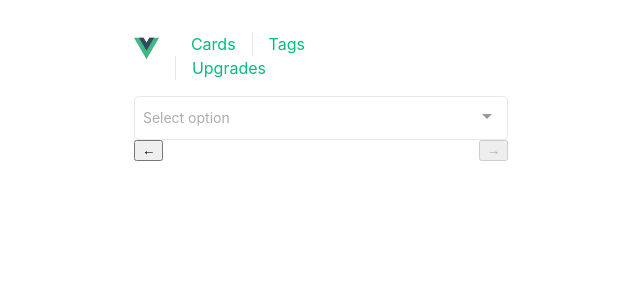
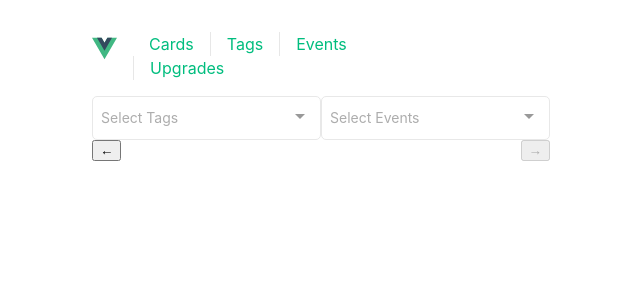
Before and after one commit to BSD-Discordbot/website, a Vue app: page /card/1 in a window 1280 px wide. Shown: the top 300 px of the page, without its empty margins (319-959 px from the left). Built offline with nearby package versions, Linux system fonts and the light colour scheme; no server answers.

Commit message:
add basic event handling

```diff
--- a/src/App.vue
+++ b/src/App.vue
@@ -7,6 +7,7 @@ const store = useCardStore()
 store.fetchCards()
 store.fetchTags()
 store.fetchUpgrades()
+store.fetchEvents()
 
 </script>
 
@@ -18,6 +19,7 @@ store.fetchUpgrades()
       <nav>
         <RouterLink to="/cards">Cards</RouterLink>
         <RouterLink to="/tags">Tags</RouterLink>
+        <RouterLink to="/events">Events</RouterLink>
         <RouterLink to="/upgrades">Upgrades</RouterLink>
       </nav>
     </div>
--- a/src/components/CardMultiselect.vue
+++ b/src/components/CardMultiselect.vue
@@ -37,6 +37,7 @@ const value = computed({
     v-model="value"
     :disabled="disabled"
     :options="Object.keys(store.cards).map((e) => Number(e))"
+    placeholder="Select Card"
   >
     <template #singleLabel="labelProps">
       <img class="option__image" :src="store.getImageURL(labelProps.option)" />
--- /dev/null
+++ b/src/components/EventMultiselect.vue
@@ -0,0 +1,46 @@
+<script setup lang="ts">
+import { useCardStore } from '@/stores/cards'
+import { computed } from 'vue'
+
+import Multiselect from 'vue-multiselect'
+const store = useCardStore()
+
+const emit = defineEmits<{
+  (event: 'update:modelValue', value: number[] | undefined): void
+}>()
+
+const props = defineProps({
+  modelValue: {
+    type: Array<number>,
+    required: false,
+    default: undefined
+  },
+})
+
+const value = computed({
+  get() {
+    return props.modelValue
+  },
+  set(value) {
+    emit('update:modelValue', value)
+  }
+})
+
+</script>
+
+<template>
+  <Multiselect
+    v-model="value"
+    :options="Object.keys(store.events).map((e) => Number(e))"
+    :custom-label="(event: number) => store.events[event].name"
+    placeholder="Select Events"
+    :multiple="true"
+  >
+  </Multiselect>
+</template>
+
+<style scoped>
+.option__image{
+  max-height: 100px;
+}
+</style>
--- a/src/components/TagMultiselect.vue
+++ b/src/components/TagMultiselect.vue
@@ -39,6 +39,7 @@ async function createTag(tag: string){
     :multiple="true"
     :custom-label="(tag: number) => store.tags[tag].name"
     :taggable="true"
+    placeholder="Select Tags"
     @update:model-value="$emit('change', model)"
     @tag="createTag"
   ></Multiselect>
--- a/src/router/index.ts
+++ b/src/router/index.ts
@@ -26,6 +26,11 @@ const router = createRouter({
       path:'/tags',
       name:'tags',
       component:() => import('../views/TagsView.vue')
+    },
+    {
+      path:'/events',
+      name:'events',
+      component:() => import('../views/EventView.vue')
     }
   ]
 })
--- a/src/stores/cards.ts
+++ b/src/stores/cards.ts
@@ -10,16 +10,25 @@ export type Tag = {
   name: string
 }
 
+export type Event = {
+  default: boolean
+  start_time?: Date
+  end_time?: Date
+  name: string
+  cards: number[]
+}
+
 export type Upgrade = Record<number, number>
 
 export const useCardStore = defineStore('card', () => {
   const cards = ref<Record<number, Card>>({})
   const tags = ref<Record<number, Tag>>({})
   const upgrades = ref<Record<number, Upgrade>>({})
+  const events = ref<Record<number, Event>>({})
   const apiPath = 'http://127.0.0.1:8080'
   // const doubleCount = computed(() => count.value * 2)
 
-  function getImageURL(card:number){
+  function getImageURL(card: number) {
     return `${apiPath}/cards/images/${card.toString().padStart(4, '0')}`
   }
   async function fetchCards() {
@@ -96,7 +105,7 @@ export const useCardStore = defineStore('card', () => {
     }
   }
 
-  async function fetchUpgrades(){
+  async function fetchUpgrades() {
     const data = await fetch(apiPath + '/upgrades')
     const json = await data.json()
     upgrades.value = json
@@ -124,11 +133,76 @@ export const useCardStore = defineStore('card', () => {
     }
   }
 
+  async function fetchEvents() {
+    const data = await fetch(apiPath + '/events')
+    const json = await data.json()
+    events.value = json
+  }
+
+  async function createEvent(
+    name: string,
+    isdefault: boolean = false,
+    start_time?: Date,
+    end_time?: Date
+  ) {
+    const result = await fetch(`${apiPath}/events`, {
+      method: 'POST',
+      headers: {
+        'Content-Type': 'application/json'
+      },
+      body: JSON.stringify({ name, start_time, end_time, default: isdefault })
+    })
+    const id = await result.json()
+    if (result.ok) {
+      events.value[Number(id)] = {
+        default: isdefault,
+        name,
+        start_time,
+        end_time,
+        cards: []
+      }
+    }
+  }
+
+  async function assignEvents(card_id: number, _events: Array<number>) {
+    const result = await fetch(`${apiPath}/cards/${card_id}/events`, {
+      method: 'PUT',
+      headers: {
+        'Content-Type': 'application/json'
+      },
+      body: JSON.stringify(_events)
+    })
+    if (result.ok) {
+      Object.keys(events.value).forEach((event_id) => {
+        const event = events.value[Number(event_id)]
+        event.cards = event.cards.filter((c) => c != card_id)
+      })
+
+      _events.forEach((e) => {
+        events.value[e].cards.push(card_id)
+      })
+    }
+  }
+
+  async function deleteEvent(id: number) {
+    const req = await fetch(`${apiPath}/events/${id}`, {
+      method: 'DELETE'
+    })
+    if (req.ok) {
+      //remove tag
+      delete events.value[id]
+      //remove tag from cards
+      //Should probably find another way
+      fetchEvents()
+    }
+  }
+
   return {
     apiPath,
     cards,
     tags,
     upgrades,
+    events,
     getImageURL,
     fetchCards,
     uploadImage,
@@ -139,6 +213,10 @@ export const useCardStore = defineStore('card', () => {
     assignTags,
     fetchUpgrades,
     createUpgrade,
-    deleteUpgrade
+    deleteUpgrade,
+    fetchEvents,
+    createEvent,
+    assignEvents,
+    deleteEvent
   }
 })
--- a/src/views/CardListView.vue
+++ b/src/views/CardListView.vue
@@ -2,16 +2,38 @@
 import CardItem from '../components/CardItem.vue'
 import CardUploader from '@/components/CardUploader.vue'
 import TagMultiselect from '@/components/TagMultiselect.vue'
+import EventMultiselect from '@/components/EventMultiselect.vue'
 import { useCardStore } from '@/stores/cards'
-import { ref, watchEffect } from 'vue'
+import { ref, watch, watchEffect, type Ref } from 'vue'
 
 const store = useCardStore()
 
 let cards = ref<typeof store.cards>(store.cards)
-let filter = ref<number[]>([])
+let tags = ref<number[]>([])
+const events = ref<number[]>([])
 
-function setFilter(value: Array<number>) {
-  filter.value = value
+watch(events, ()=>{
+  filterCards()
+})
+
+function filterCards(){
+
+  cards.value = store.cards
+  if (tags.value.length !== 0) {
+    cards.value = Object.fromEntries(
+    Object.entries(cards.value).filter(([, card]) =>
+    tags.value.every((tag) => card.tags.includes(tag))
+    ))
+  }
+  if(((e): e is Ref<number[]> => e.value !== undefined && e.value !== null)(events)){
+    cards.value = Object.fromEntries(
+    Object.entries(cards.value).filter(([id]) =>
+    events.value.every(event => store.events[event].cards.includes(Number(id)))))
+  }
+}
+
+function setTagsFilter(value: Array<number>) {
+  tags.value = value
   if (value.length === 0) {
     cards.value = store.cards
     return
@@ -24,13 +46,17 @@ function setFilter(value: Array<number>) {
 }
 
 watchEffect(() => {
-  setFilter(filter.value)
+  setTagsFilter(tags.value)
 })
 </script>
 
 <template>
   <main>
-    <TagMultiselect @change="setFilter"></TagMultiselect>
+    <div id="filters">
+      <TagMultiselect @change="setTagsFilter"></TagMultiselect>
+      <EventMultiselect v-model="events" ></EventMultiselect>
+    </div>
+
     <CardUploader></CardUploader>
     <CardItem v-for="(card, id) in cards" :id="Number(id)" :key="id" :card="card"> </CardItem>
   </main>
@@ -42,4 +68,9 @@ main {
   flex-wrap: wrap;
   justify-content: center;
 }
+#filters{
+  width:100%;
+  display:flex;
+}
+
 </style>
--- a/src/views/CardView.vue
+++ b/src/views/CardView.vue
@@ -1,8 +1,9 @@
 <script setup lang="ts">
 import CardItem from '../components/CardItem.vue'
 import TagMultiselect from '@/components/TagMultiselect.vue'
+import EventMultiselect from '@/components/EventMultiselect.vue'
 import { useCardStore, type Card } from '@/stores/cards'
-import { ref, watchEffect } from 'vue'
+import { ref, watch, watchEffect } from 'vue'
 import { useRoute, useRouter } from 'vue-router'
 
 const router = useRouter()
@@ -11,10 +12,13 @@ const store = useCardStore()
 const card = ref<Card>()
 const cardId = ref<number>()
 
+const events = ref<Array<number>>([])
+
 function loadCard(id: number) {
   if (!isNaN(id)) {
     cardId.value = id
     card.value = store.cards[id]
+    events.value = Object.entries(store.events).filter(([, value]) => value.cards.includes(id)).map(e=>Number(e[0]))
   }
 }
 
@@ -22,9 +26,16 @@ watchEffect(()=>{
   loadCard(Number(route.params.id))
 })
 
+
 async function setTags(newTags: Array<number>) {
   if (card.value !== undefined && newTags !== undefined && cardId.value !== undefined) {
     store.assignTags(cardId.value, newTags)
+  }
+}
+
+function setEvents(newEvents: Array<number> | undefined){
+  if (card.value !== undefined && newEvents !== undefined && cardId.value !== undefined) {
+    store.assignEvents(cardId.value, newEvents)
   }
 }
 
@@ -58,8 +69,12 @@ function previousCard(){
 </script>
 
 <template>
-  <main>
-    <TagMultiselect :value="card?.tags" @change="setTags"></TagMultiselect>
+  <main id="card-view">
+    <div id="filters">
+      <TagMultiselect :value="card?.tags" @change="setTags"></TagMultiselect>
+      <EventMultiselect v-model="events" @update:model-value="setEvents"></EventMultiselect>
+    </div>
+
     <div id="controls">
       <button
         :disabled="cardId === undefined || isFirstCard(cardId)"
@@ -84,4 +99,10 @@ main {
 #controls {
   display: flex;
   justify-content: space-between;
-}</style>
+}
+
+
+#filters{
+  display:flex;
+}
+</style>
--- /dev/null
+++ b/src/views/EventView.vue
@@ -0,0 +1,90 @@
+<script setup lang="ts">
+import { useCardStore } from '@/stores/cards'
+import { ref } from 'vue'
+
+const store = useCardStore()
+
+const newEventName = ref<string>('')
+const newEventStart = ref<string>('')
+const newEventEnd = ref<string>('')
+const newEventDefault = ref<boolean>(false)
+
+function createEvent() {
+  let startDate: Date | undefined
+  if (isNaN(Date.parse(newEventStart.value))) {
+    startDate = undefined
+  } else {
+    startDate = new Date(newEventStart.value)
+  }
+
+  let endDate: Date | undefined
+  if (isNaN(Date.parse(newEventEnd.value))) {
+    endDate = undefined
+  } else {
+    endDate = new Date(newEventEnd.value)
+  }
+
+  console.log(newEventDefault)
+  store.createEvent(newEventName.value, newEventDefault.value, startDate, endDate)
+}
+
+function deleteEvent(id: number) {
+  store.deleteEvent(id)
+}
+</script>
+
+<template>
+  <main>
+    <form id="createEvent" @submit.prevent>
+      <input v-model="newEventName" placeholder="event name" />
+      <input v-model="newEventStart" type="datetime-local" />
+      <input v-model="newEventEnd" type="datetime-local" />
+      <input v-model="newEventDefault" type="checkbox" :true-value="true" :false-value="false" />
+      <span></span>
+      <button @click="createEvent">+</button>
+    </form>
+
+    <b>Event</b>
+    <b>Start</b>
+    <b>End</b>
+    <b>Default</b>
+    <b>Cards</b>
+
+    <div v-for="(event, id) in store.events" :key="id" class="event">
+      <span>{{ event.name }}</span>
+      <input
+        type="datetime-local"
+        :value="event.start_time && new Date(event.start_time).toISOString().slice(0, 16)"
+        disabled="true"
+      />
+      <input
+        type="datetime-local"
+        :value="event.end_time && new Date(event.end_time).toISOString().slice(0, 16)"
+        disabled="true"
+      />
+      <input type="checkbox" :checked="event.default" disabled="true" />
+      <span>{{ event.cards.length }}</span>
+      <button @click="deleteEvent(id)">X</button>
+    </div>
+  </main>
+</template>
+
+<style scoped>
+main {
+  display: grid;
+  grid-template-columns: repeat(8, min-content);
+  justify-content: center;
+  column-gap: 1ch;
+}
+.event {
+  display: grid;
+  grid-column: 1 / span 8;
+  grid-template-columns: subgrid;
+}
+
+#createEvent {
+  display: grid;
+  grid-column: 1 / span 8;
+  grid-template-columns: subgrid;
+}
+</style>
--- a/src/views/TagsView.vue
+++ b/src/views/TagsView.vue
@@ -19,7 +19,7 @@ function deleteTag(value: number) {
 <template>
   <main>
     <form id="createTag" @submit.prevent>
-      <input v-model="newTagName" />
+      <input v-model="newTagName" placeholder="tag name"/>
       <span></span>
       <button @click="createTag">+</button>
     </form>
```
